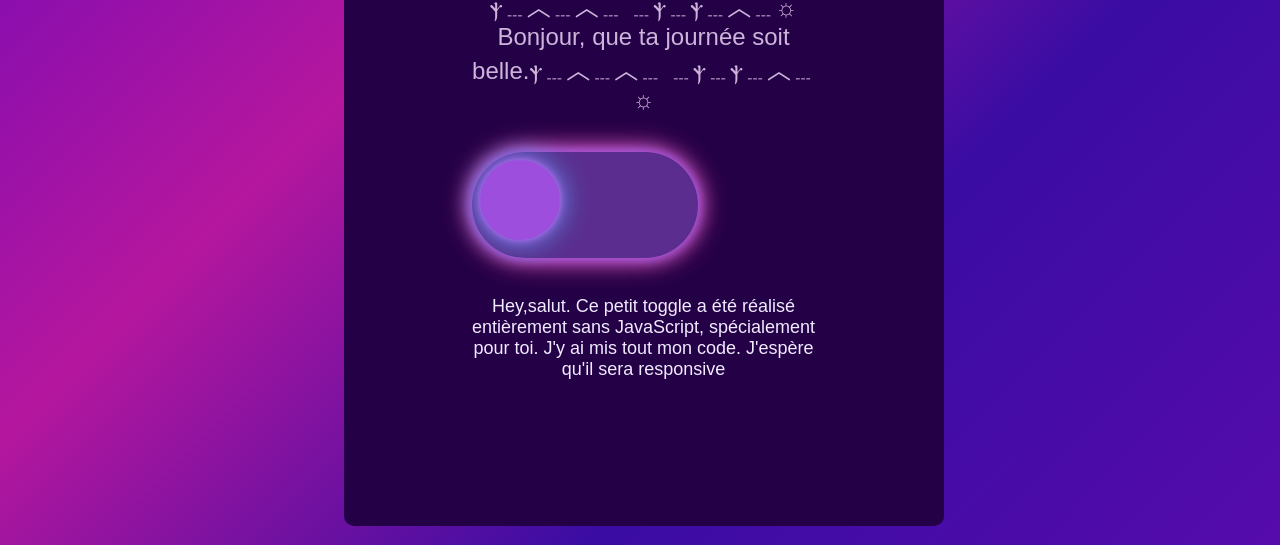
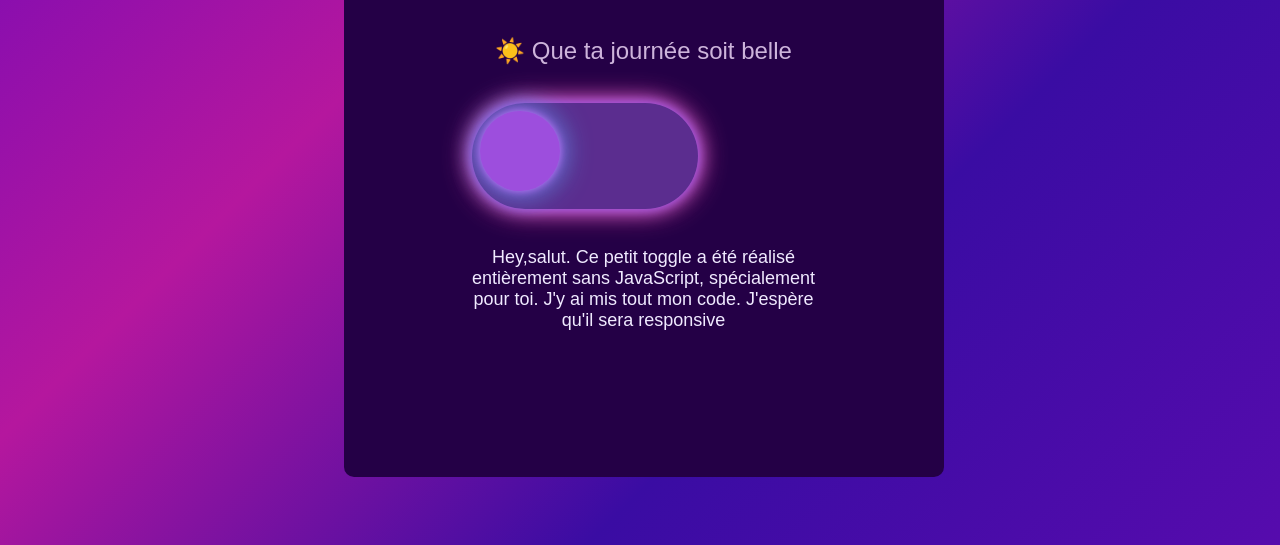
Before and after one commit to SimoneMenou/toggle, a plain HTML site: page index.html in a window 1280 px wide. Shown: the part 255-800 px from the top of the page. Drawn offline with Linux system fonts and the light colour scheme.

Commit message:
Update toggle.css

```diff
--- a/toggle.css
+++ b/toggle.css
@@ -125,14 +125,14 @@ label:active:after {
 }
 
 .message:before {
-  content: "ⲯ﹍︿﹍︿﹍  ﹍ⲯ﹍ⲯ﹍︿﹍☼ Bonjour, que ta journée soit belle.ⲯ﹍︿﹍︿﹍  ﹍ⲯ﹍ⲯ﹍︿﹍☼";
+  content: " ☀️ Que ta journée soit belle ";
   font-size: 4vw;
   color: var(--kiss-text-color);
   text-align: center;
 }
 
 input:checked + .container .message:before {
-  content: '⋆ ˚｡⋆୨୧⋆ ˚｡⋆ Bonne nuit 🌙, que tes rêves soient doux.';
+  content: '⋆ ˚｡⋆୨୧⋆ ˚｡⋆ 🌙 Que tes rêves soient doux.';
   color: #cdb4db;
 }
 
```
